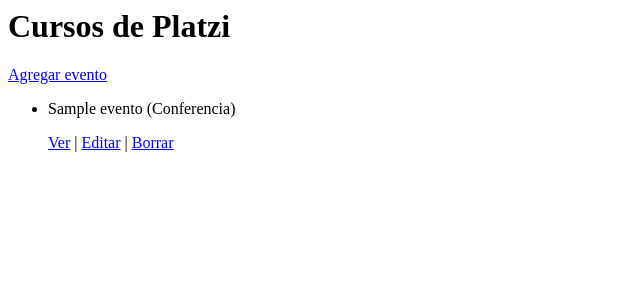
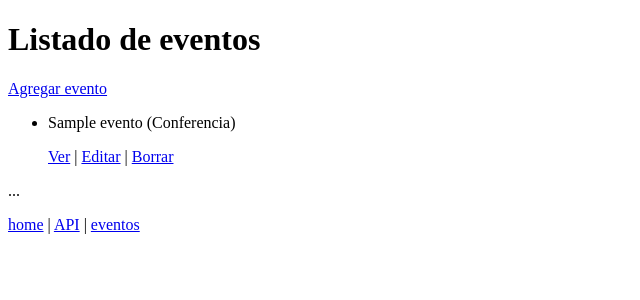
Before and after one commit to JofreManchola/django_crud, a Django app: page /webapp/ in a window 1280 px wide. Shown: the top 300 px of the page, without its empty margins (0-640 px from the left). Run offline with Django 3.2, Linux system fonts and the light colour scheme; tables that the repository leaves empty hold one stand-in row (values such as "Sample post").

Commit message:
Enlaces home, api y eventos en el base.html

```diff
--- a/eventos/urls.py
+++ b/eventos/urls.py
@@ -24,8 +24,8 @@
 from webapp import views
 
 router = routers.DefaultRouter()
-router.register(r'users', views.UserViewSet)
-router.register(r'groups', views.GroupViewSet)
+# router.register(r'users', views.UserViewSet)
+# router.register(r'groups', views.GroupViewSet)
 router.register(r'Eventos', views.EventoViewSet)
 
     # url(r'^login/$', auth_views.login, name='login'),
@@ -36,7 +36,7 @@
     path('admin/', admin.site.urls),
     path('accounts/', include('accounts.urls')),
     path('accounts/', include('django.contrib.auth.urls')),
-    url(r'^api/', include(router.urls)),
-    url(r'^api-auth/', include('rest_framework.urls', namespace='rest_framework')),
-    url(r'^webapp/', include('webapp.urls', namespace='webapp')),
+    url(r'api/', include(router.urls)),
+    url(r'api-auth/', include('rest_framework.urls', namespace='rest_framework')),
+    url(r'webapp/', include('webapp.urls', namespace='webapp')),
 ]
--- a/templates/base.html
+++ b/templates/base.html
@@ -10,5 +10,9 @@
     {% block content %}
     {% endblock %}
   </main>
+  <p>...</p>
+  <a href="{% url 'home' %}">home</a> |
+  <a href="api/">API</a> |
+  <a href="{% url 'webapp:list' %}">eventos</a>
 </body>
 </html>
--- a/webapp/models.py
+++ b/webapp/models.py
@@ -40,7 +40,7 @@
         help_text='Fecha y hora de finalización del evento', verbose_name='Fecha de finalización')
     tipo = models.CharField(
         max_length=20, choices=TIPO_CHOICES, help_text='Tipo del evento: Presencial o virtual', verbose_name='Tipo')
-    userId = models.ForeignKey(User, on_delete=models.CASCADE)
+    # userId = models.ForeignKey(User, on_delete=models.CASCADE)
 
     class Meta:
         verbose_name = "Evento"
--- a/webapp/templates/webapp/evento_detail.html
+++ b/webapp/templates/webapp/evento_detail.html
@@ -1,3 +1,8 @@
+{% extends 'base.html' %}
+
+{% block title %}Login{% endblock %}
+
+{% block content %}
 <h1>{{ evento }}</h1>
 <p>nombre: <i>{{ evento.nombre }}</i></p>
 <p>categoria: <i>{{ evento.categoria }}</i></p>
@@ -11,3 +16,4 @@
 <p>
     <a href="{% url "webapp:list" %}">Regresar</a>
 </p>
+{% endblock %}
--- a/webapp/templates/webapp/evento_form.html
+++ b/webapp/templates/webapp/evento_form.html
@@ -1,5 +1,11 @@
+{% extends 'base.html' %}
+
+{% block title %}Login{% endblock %}
+
+{% block content %}
 <form method="post">
     {% csrf_token %}
     {{ form.as_p }}
     <input type="submit" value="Submit" />
 </form>
+{% endblock %}
--- a/webapp/templates/webapp/evento_list.html
+++ b/webapp/templates/webapp/evento_list.html
@@ -1,4 +1,9 @@
-<h1>Cursos de Platzi</h1>
+{% extends 'base.html' %}
+
+{% block title %}Login{% endblock %}
+
+{% block content %}
+<h1>Listado de eventos</h1>
 
 <p>
     <a href="{% url "webapp:new" %}">Agregar evento</a>
@@ -16,3 +21,4 @@
         </li>
     {% endfor %}
 </ul>
+{% endblock %}
```
